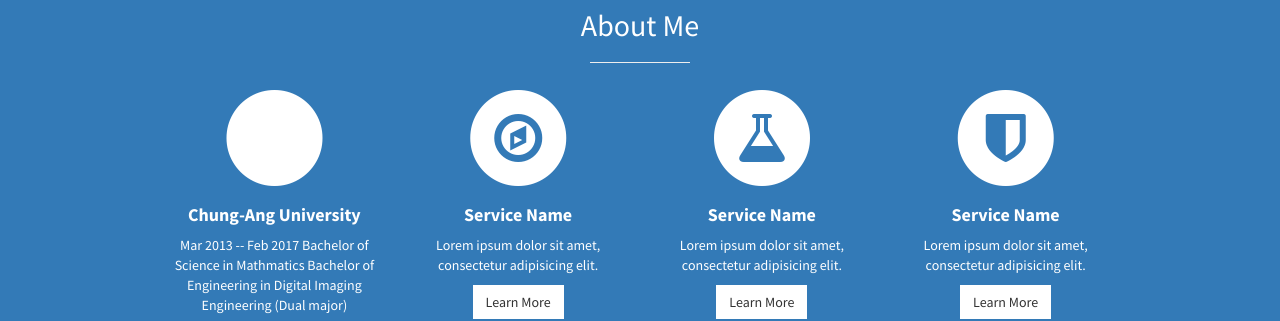
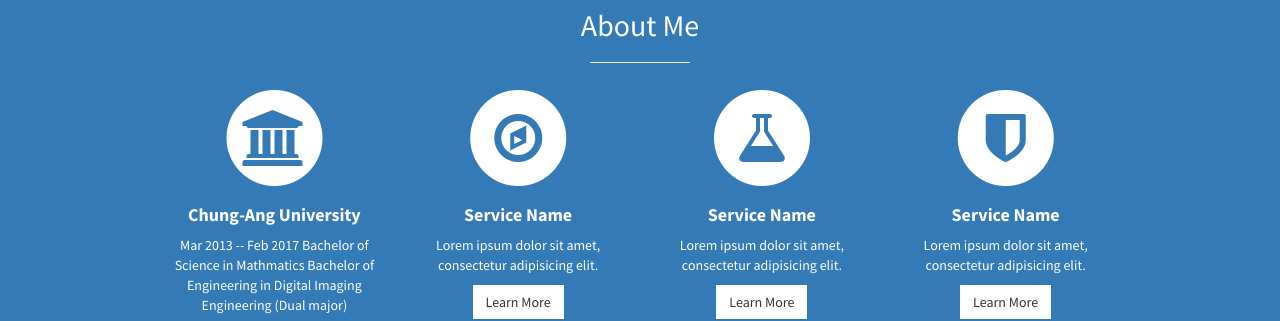
Before and after one commit to chezz323/chezz323.github.io, a Jekyll site: the page built from index.html, in a window 1280 px wide. Shown: the part 1173-1494 px from the top of the page. Built offline with Jekyll 4.4.1, drawn with Linux system fonts in a browser that asks for light colours.

Commit message:
Update services.html

```diff
--- a/_includes/services.html
+++ b/_includes/services.html
@@ -10,7 +10,7 @@
             <div class="service-item">
               <span class="fa-stack fa-4x">
               <i class="fa fa-circle fa-stack-2x"></i>
-              <i class="fas fa-university fa-stack-1x text-primary"></i>
+              <i class="fa fa-university fa-stack-1x text-primary"></i>
             </span>
               <h4>
                 <strong>Chung-Ang University</strong>
```
